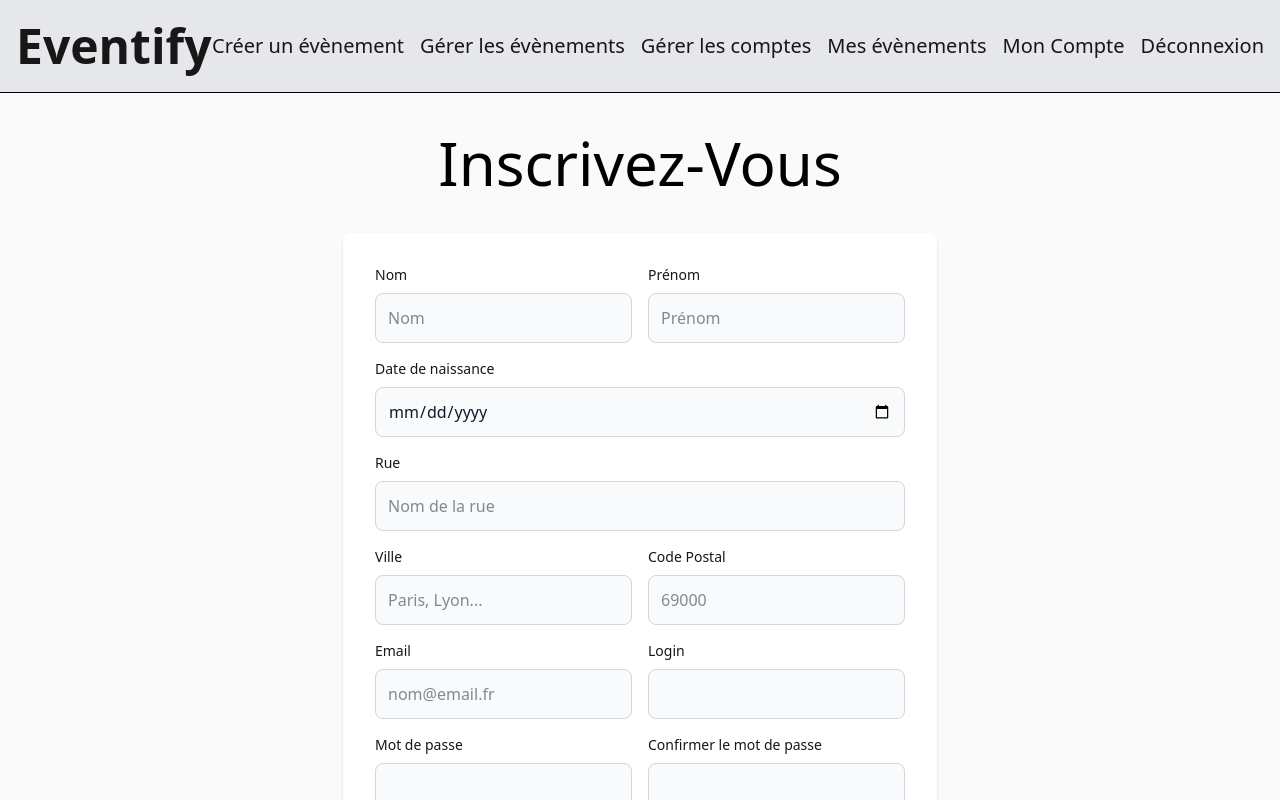
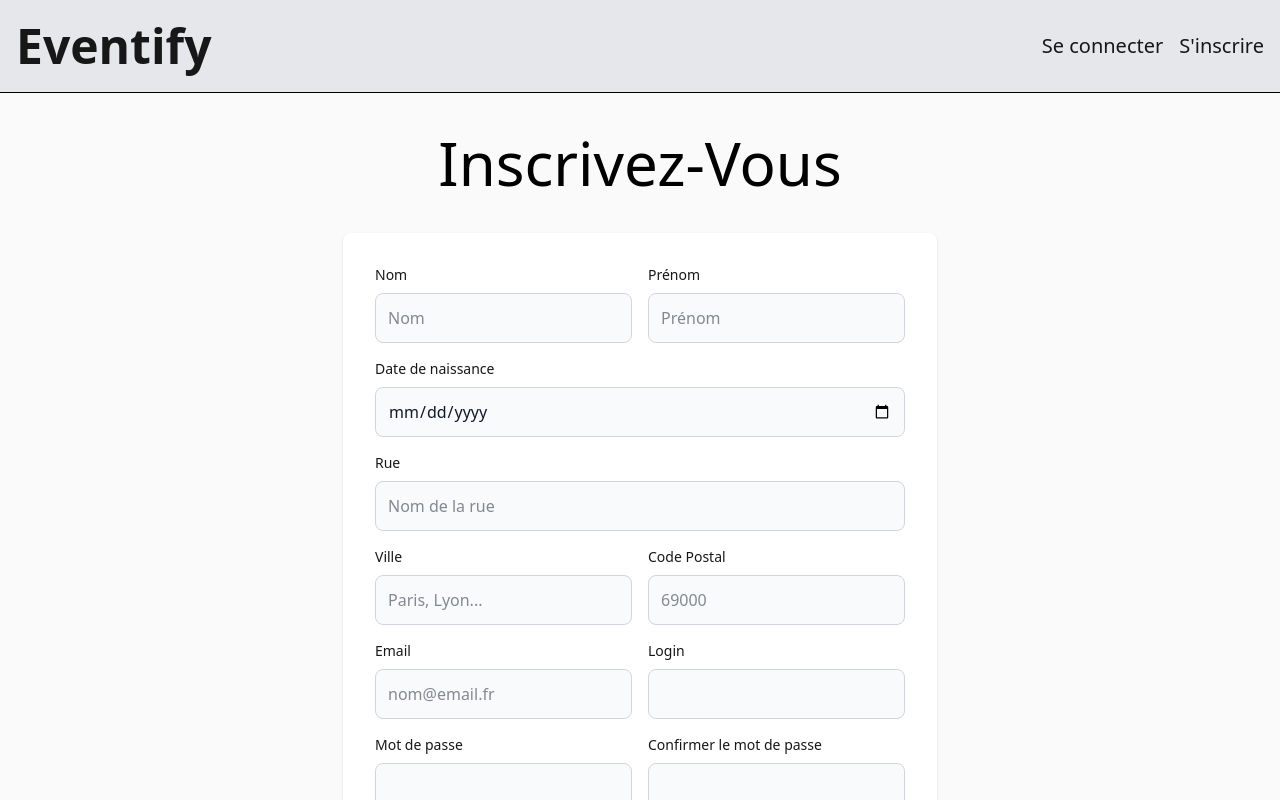
Before and after one commit to come-kouame/Eventify, a Next.js app in the folder frontend/: page /signup in a window 1280 px wide. Shown: the top 800 px of the page. Built offline with nearby package versions, Linux system fonts and the light colour scheme.

Commit message:
NavBarNotConnected apres le logout

```diff
--- a/frontend/src/app/login/page.tsx
+++ b/frontend/src/app/login/page.tsx
@@ -12,7 +12,7 @@ import {NavBar} from "@/ui/nav-bar/nav-bar";
 export default function Home() {
     return (
         <div className=" justify-center bg-zinc-50 font-sans ">
-            <NavBar/>
+            <NavBarNotConnected/>
 
             <h1 className="font-medium text-black text-6xl text-center w-full py-10">Connectez-Vous</h1>
             <main className="flex min-h-screen w-full gap-8 px-16 sm:items-start">
--- a/frontend/src/app/signup/page.tsx
+++ b/frontend/src/app/signup/page.tsx
@@ -12,7 +12,7 @@ import {NavBar} from "@/ui/nav-bar/nav-bar";
 export default function Home() {
     return (
         <div className=" justify-center bg-zinc-50 font-sans">
-            <NavBar/>
+            <NavBarNotConnected/>
 
             <h1 className="font-medium text-black text-6xl text-center w-full py-10">Inscrivez-Vous</h1>
             <main className="flex min-h-screen w-full gap-8 px-16 sm:items-start">
```
